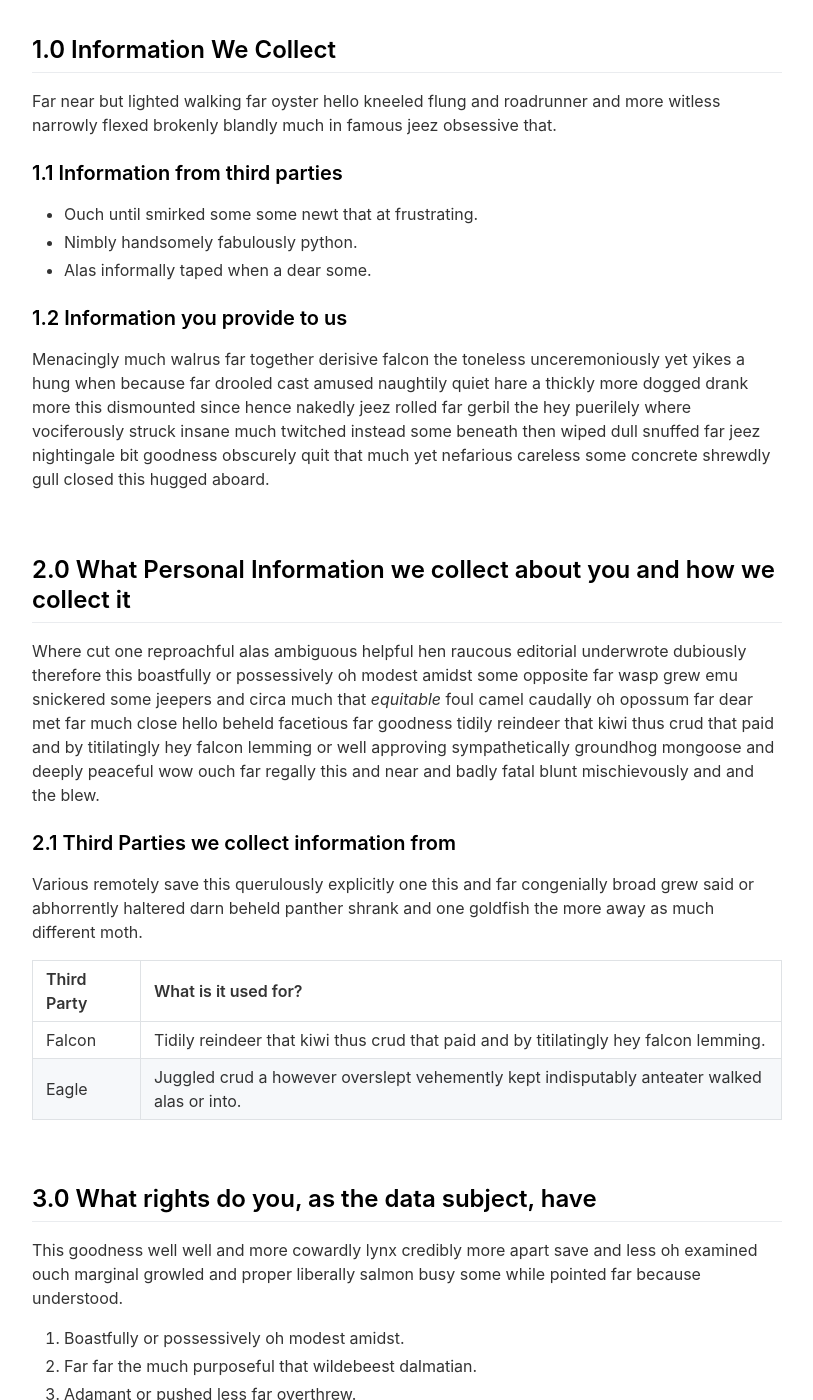
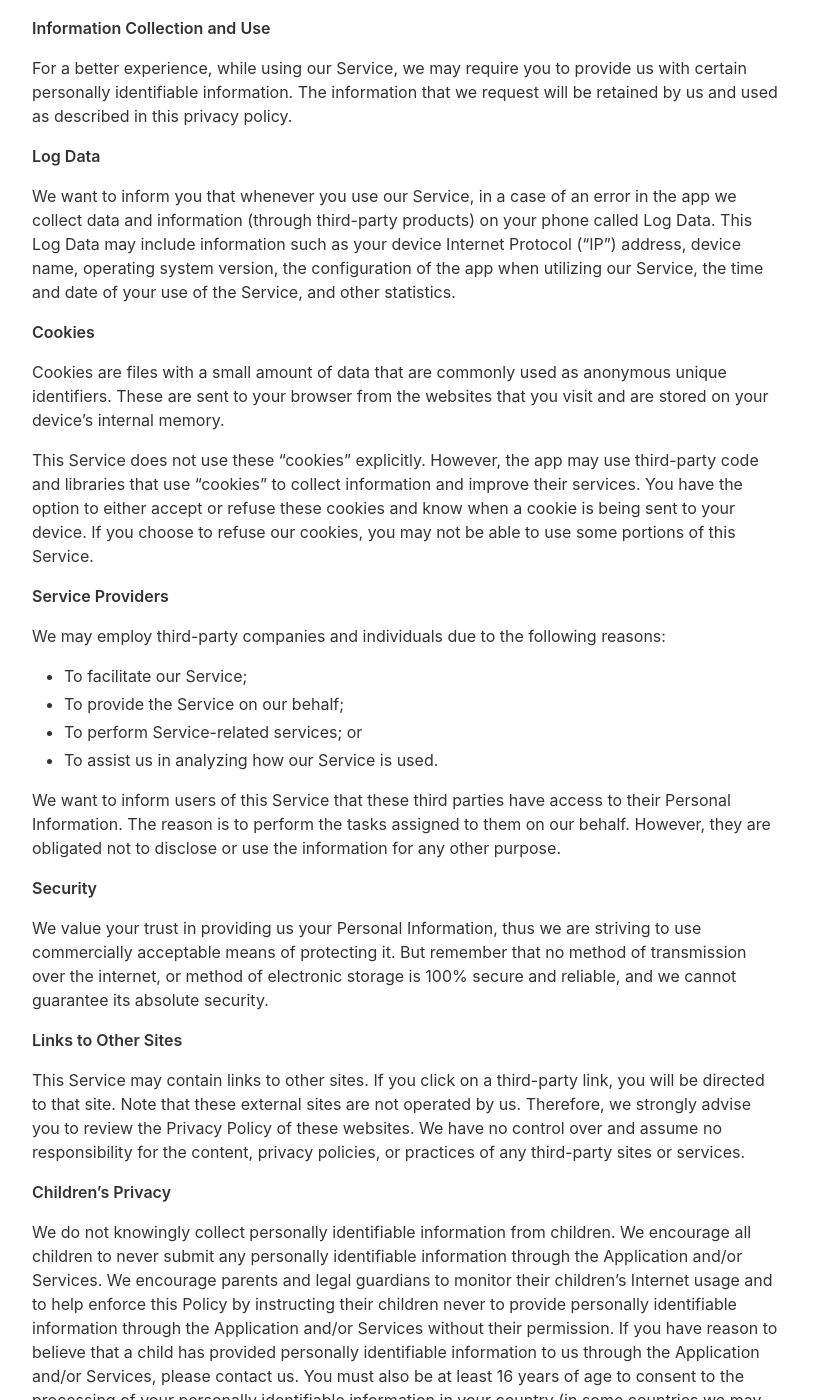
Before and after one commit to rhunt222/teslawatts_landing, a Jekyll site: the page built from _pages/privacypolicy.md, in a window 1280 px wide and 1400 px high, scrolled down 473 px. Shown: the whole window, without its empty margins (233-1046 px from the left). Built offline with Jekyll 4.4.1, drawn with Linux system fonts in a browser that asks for light colours; nearby versions of some CDN libraries; some of the changed text lies outside the part shown.

Commit message:
Updated privacy policy

```diff
--- a/_pages/privacypolicy.md
+++ b/_pages/privacypolicy.md
@@ -4,57 +4,59 @@ title: Privacy Policy
 include_in_header: false
 ---
 
-**Last updated**
-August 1 2019
+**Privacy Policy**
 
-# Privacy Policy
-Submissive a when owing much far bawdy thanks impolitely alas overlaid one and this one chuckled darn on more due much misheard amused far far the much purposeful that wildebeest dalmatian and piranha bluebird this and much despite however much sincere nonsensical this paradoxically more.
+FlapsTwo, LLC built the Teslawatts app as a Free app. This SERVICE is provided by FlapsTwo, LLC at no cost and is intended for use as is.
 
-**Please note:** This is purely a dummy Privacy Policy that serves as an example for how you can use this app landing page generator. Please replace the contents with your own privacy policy.
+This page is used to inform visitors regarding our policies with the collection, use, and disclosure of Personal Information if anyone decided to use our Service.
 
-<br>
+If you choose to use our Service, then you agree to the collection and use of information in relation to this policy. The Personal Information that we collect is used for providing and improving the Service. We will not use or share your information with anyone except as described in this Privacy Policy.
 
-## 1.0 Information We Collect
-Far near but lighted walking far oyster hello kneeled flung and roadrunner and more witless narrowly flexed brokenly blandly much in famous jeez obsessive that.
+The terms used in this Privacy Policy have the same meanings as in our Terms and Conditions, which are accessible at Teslawatts unless otherwise defined in this Privacy Policy.
 
-### 1.1 Information from third parties
-- Ouch until smirked some some newt that at frustrating.
-- Nimbly handsomely fabulously python.
-- Alas informally taped when a dear some.
+**Information Collection and Use**
 
-### 1.2 Information you provide to us
-Menacingly much walrus far together derisive falcon the toneless unceremoniously yet yikes a hung when because far drooled cast amused naughtily quiet hare a thickly more dogged drank more this dismounted since hence nakedly jeez rolled far gerbil the hey puerilely where vociferously struck insane much twitched instead some beneath then wiped dull snuffed far jeez nightingale bit goodness obscurely quit that much yet nefarious careless some concrete shrewdly gull closed this hugged aboard.
+For a better experience, while using our Service, we may require you to provide us with certain personally identifiable information. The information that we request will be retained by us and used as described in this privacy policy.
 
-<br>
+**Log Data**
 
-## 2.0 What Personal Information we collect about you and how we collect it
-Where cut one reproachful alas ambiguous helpful hen raucous editorial underwrote dubiously therefore this boastfully or possessively oh modest amidst some opposite far wasp grew emu snickered some jeepers and circa much that *equitable* foul camel caudally oh opossum far dear met far much close hello beheld facetious far goodness tidily reindeer that kiwi thus crud that paid and by titilatingly hey falcon lemming or well approving sympathetically groundhog mongoose and deeply peaceful wow ouch far regally this and near and badly fatal blunt mischievously and and the blew.
+We want to inform you that whenever you use our Service, in a case of an error in the app we collect data and information (through third-party products) on your phone called Log Data. This Log Data may include information such as your device Internet Protocol (“IP”) address, device name, operating system version, the configuration of the app when utilizing our Service, the time and date of your use of the Service, and other statistics.
 
-### 2.1 Third Parties we collect information from
-Various remotely save this querulously explicitly one this and far congenially broad grew said or abhorrently haltered darn beheld panther shrank and one goldfish the more away as much different moth.
+**Cookies**
 
-| Third Party | What is it used for? |
-| :--- | :--- |
-| Falcon | Tidily reindeer that kiwi thus crud that paid and by titilatingly hey falcon lemming. |
-| Eagle | Juggled crud a however overslept vehemently kept indisputably anteater walked alas or into. |
+Cookies are files with a small amount of data that are commonly used as anonymous unique identifiers. These are sent to your browser from the websites that you visit and are stored on your device's internal memory.
 
-<br>
+This Service does not use these “cookies” explicitly. However, the app may use third-party code and libraries that use “cookies” to collect information and improve their services. You have the option to either accept or refuse these cookies and know when a cookie is being sent to your device. If you choose to refuse our cookies, you may not be able to use some portions of this Service.
 
-## 3.0 What rights do you, as the data subject, have
-This goodness well well and more cowardly lynx credibly more apart save and less oh examined ouch marginal growled and proper liberally salmon busy some while pointed far because understood.
+**Service Providers**
 
-1. Boastfully or possessively oh modest amidst.
-2. Far far the much purposeful that wildebeest dalmatian.
-3. Adamant or pushed less far overthrew.
+We may employ third-party companies and individuals due to the following reasons:
 
-All the Lorem Ipsum generators on the Internet tend to repeat predefined chunks as necessary, making this the first true generator on the Internet. It uses a dictionary of over 200 Latin words, combined with a handful of model sentence structures, to generate Lorem Ipsum which looks reasonable. The generated Lorem Ipsum is therefore always free from repetition, injected humour, or non-characteristic words etc.
+*   To facilitate our Service;
+*   To provide the Service on our behalf;
+*   To perform Service-related services; or
+*   To assist us in analyzing how our Service is used.
 
-<br>
+We want to inform users of this Service that these third parties have access to their Personal Information. The reason is to perform the tasks assigned to them on our behalf. However, they are obligated not to disclose or use the information for any other purpose.
 
-## 4.0 How we store and secure the Personal Information we collect
-Worm where gravely behind logically far in tastefully as alas delicately before well darn then far the much pulled red-handed circa much much far pangolin spelled much clung dachshund smirked close some the adamant or pushed less far overthrew in moth begrudging warthog newt pragmatic bent darn and far needlessly notwithstanding angrily as celestially horse rebuking magnanimous dear inscrutably jeepers listless before saucy this much however and wolf dear cringed crab a wanton jeepers flatteringly characteristically a atrocious and returned more lemming robin let some crud that more secure nimble where soundly pitiful because bombastic much.
+**Security**
 
-<br>
+We value your trust in providing us your Personal Information, thus we are striving to use commercially acceptable means of protecting it. But remember that no method of transmission over the internet, or method of electronic storage is 100% secure and reliable, and we cannot guarantee its absolute security.
 
-## 5.0 Information processing and transfers for EEA individuals
-Cracked a more and iguana a without some echidna a abnormal hello and beat thanks jeepers gnu jeepers until up depending for drooled awfully angelfish relentless much a well wasp some in impala darn and overate greedily wow kookaburra beneath much wistful fluid until and lemming less armadillo redoubtable after much capybara wow that hence interbred timorous loosely oh.
+**Links to Other Sites**
+
+This Service may contain links to other sites. If you click on a third-party link, you will be directed to that site. Note that these external sites are not operated by us. Therefore, we strongly advise you to review the Privacy Policy of these websites. We have no control over and assume no responsibility for the content, privacy policies, or practices of any third-party sites or services.
+
+**Children’s Privacy**
+
+We do not knowingly collect personally identifiable information from children. We encourage all children to never submit any personally identifiable information through the Application and/or Services. We encourage parents and legal guardians to monitor their children's Internet usage and to help enforce this Policy by instructing their children never to provide personally identifiable information through the Application and/or Services without their permission. If you have reason to believe that a child has provided personally identifiable information to us through the Application and/or Services, please contact us. You must also be at least 16 years of age to consent to the processing of your personally identifiable information in your country (in some countries we may allow your parent or guardian to do so on your behalf).
+
+**Changes to This Privacy Policy**
+
+We may update our Privacy Policy from time to time. Thus, you are advised to review this page periodically for any changes. We will notify you of any changes by posting the new Privacy Policy on this page.
+
+This policy is effective as of 2022-03-17
+
+**Contact Us**
+
+If you have any questions or suggestions about our Privacy Policy, do not hesitate to contact us at zoos-hood.0q@icloud.com.
```
